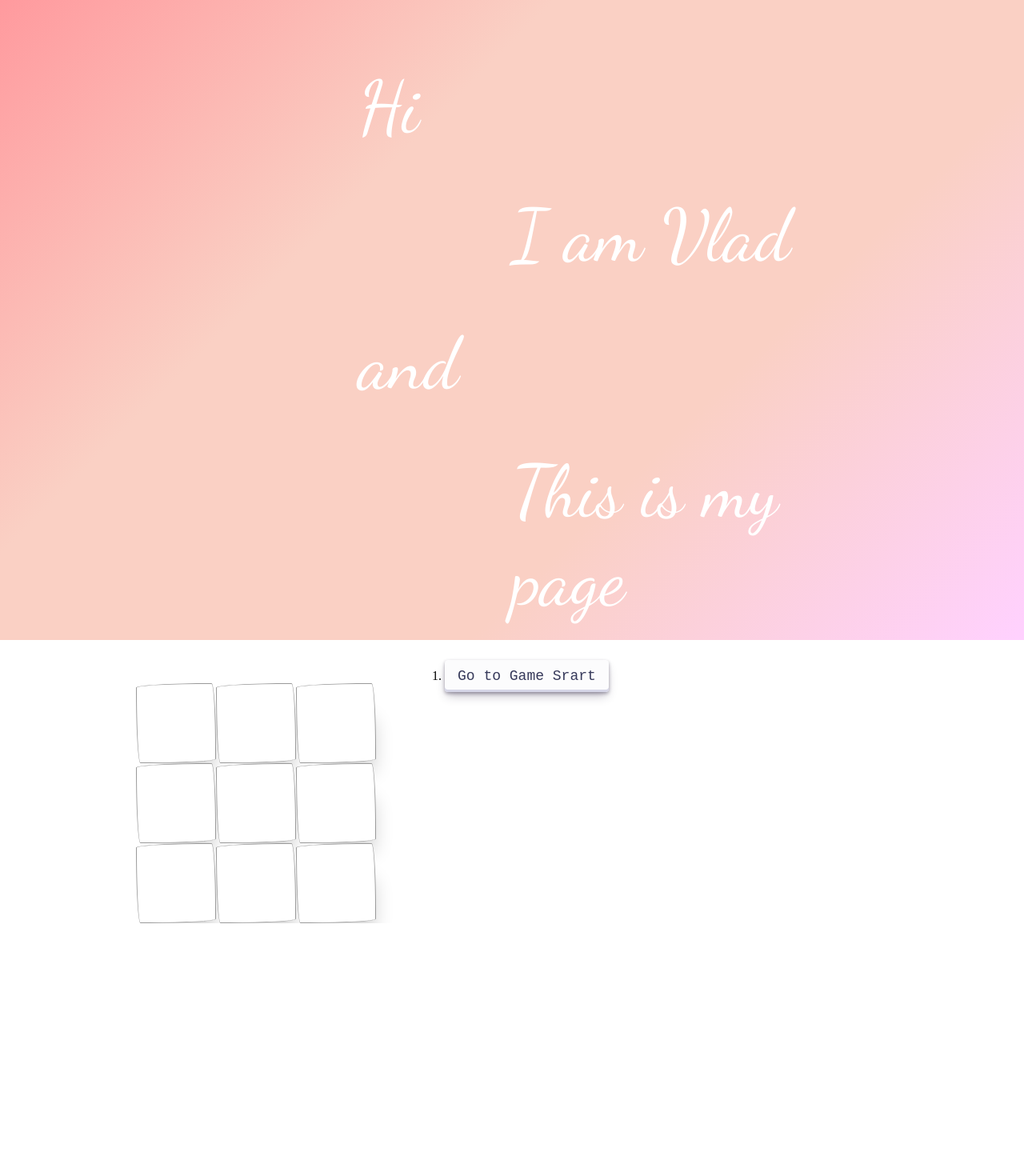
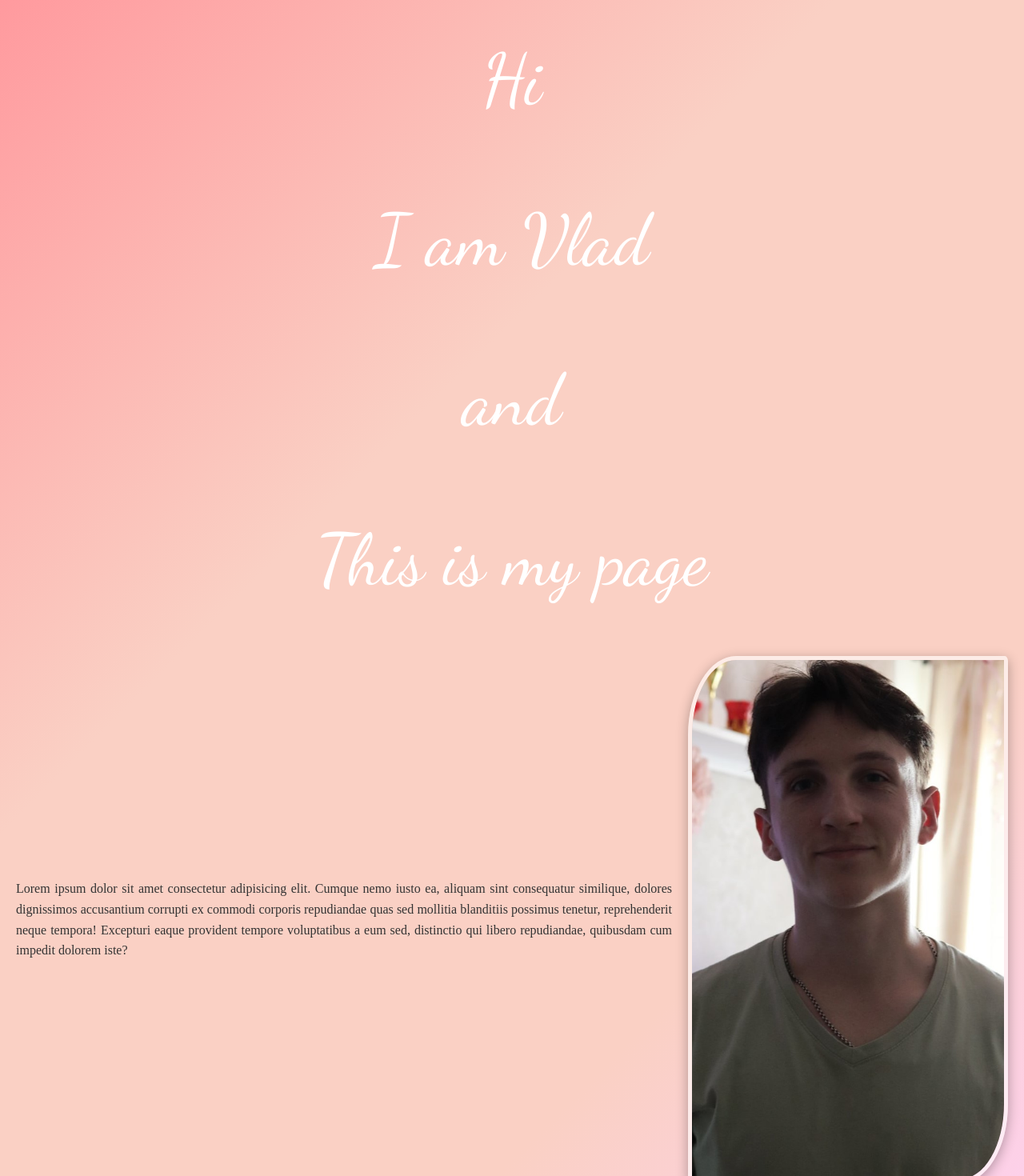
Before and after one commit to VladKovach/react_on_pages, a React (Create React App) app: page / in a window 1280 px wide. Shown: the top 1470 px of the page at 80% size. Before the commit the page ends 1154 px from the top, so only its background shows below. Built offline with nearby package versions, Linux system fonts and the light colour scheme.

Commit message:
add foto

```diff
--- a/public/index.html
+++ b/public/index.html
@@ -9,7 +9,7 @@
     homescreen on Android. See https://developers.google.com/web/fundamentals/engage-and-retain/web-app-manifest/
   -->
   <link rel="manifest" href="%PUBLIC_URL%/manifest.json">
-  <link rel="shortcut icon" href="%PUBLIC_URL%/favicon.ico">
+  <link rel="shortcut icon" href="./favicon.ico">
   <!--
     Notice the use of %PUBLIC_URL% in the tags above.
     It will be replaced with the URL of the `public` folder during the build.
--- a/src/Components/Introduction/introduction.module.scss
+++ b/src/Components/Introduction/introduction.module.scss
@@ -2,44 +2,39 @@
   height: 100vh;
   width: 100%;
   position: relative;
-  background: linear-gradient(135deg, #ff9a9e, #fad0c4, #fad0c4, #ffd1ff);
   overflow: hidden;
   color: #fff;
-
-  text-align: center;
+  display: flex;
+  flex-direction: column;
+  align-items: center;
+  justify-content: space-around;
 }
 
 .text_container {
   opacity: 0;
   animation: fadeInText 1s ease-in-out forwards;
-  font-size: calc(25px + (120 - 25) * ((100vw - 320px) / (1700 - 320)));
-  width: 30%;
-  text-align: left;
-  position: absolute;
+  font-size: 112px;
+  @media (max-width:1758px) {
+    font-size: calc(45px + (112 - 45) * ((100vw - 320px) / (1758 - 320)));
+
+  };
 }
 
+
 .text_1 {
-  top: 10%;
-  left: 35%;
   animation-delay: 0s;
 }
 
 .text_2 {
-  top: 30%;
-  left: 50%;
-  animation-delay: 1s;
+  animation-delay: 0.5s;
 }
 
 .text_3 {
-  top: 50%;
-  left: 35%;
-  animation-delay: 2s;
+  animation-delay: 1.3s;
 }
 
 .text_4 {
-  top: 70%;
-  left: 50%;
-  animation-delay: 3s;
+  animation-delay: 1.8s;
 }
 
 @keyframes fadeInText {
--- a/src/Components/PersonalInfo/PersonalInfo.jsx
+++ b/src/Components/PersonalInfo/PersonalInfo.jsx
@@ -1,13 +1,22 @@
 import React from "react";
 import classes from "./personalInfo.module.scss";
+import myFoto from "../../assets/images/Vladuslav_CV_Foto.jpg";
+
 const PersonalInfo = () => {
-  return <div className={classes.info_wrapper}>
-
-
-
-
-
-  </div>;
+  return (
+    <div className={classes.info_wrapper}>
+      <div className={classes.my_info_container}>
+        <div className={classes.info}>
+          Lorem ipsum dolor sit amet consectetur adipisicing elit. Cumque nemo iusto ea, aliquam
+          sint consequatur similique, dolores dignissimos accusantium corrupti ex commodi corporis
+          repudiandae quas sed mollitia blanditiis possimus tenetur, reprehenderit neque tempora!
+          Excepturi eaque provident tempore voluptatibus a eum sed, distinctio qui libero
+          repudiandae, quibusdam cum impedit dolorem iste?
+        </div>
+        <img src={myFoto} width={400} alt="My Foto" className={classes.my_foto} />
+      </div>
+    </div>
+  );
 };
 
 export default PersonalInfo;
--- a/src/Components/PersonalInfo/personalInfo.module.scss
+++ b/src/Components/PersonalInfo/personalInfo.module.scss
@@ -0,0 +1,44 @@
+.info_wrapper {
+  padding: 20px;
+}
+
+.my_info_container {
+  display: flex;
+  align-items: center;
+  justify-content: center;
+  flex-wrap: wrap; // Allows content to wrap on smaller screens
+}
+
+.info {
+  margin-right: 20px;
+  flex: 1;
+  font-size: 16px;
+  line-height: 1.6;
+  color: #333;
+  text-align: justify;
+}
+
+.my_foto {
+  border-radius: 15% 1%; // Keeps the circular shape
+  border: 5px solid rgba(255, 255, 255, 0.6); // Semi-transparent border
+  box-shadow: 0 4px 15px rgba(0, 0, 0, 0.3); // Soft shadow
+  max-width: 100%; // Ensures the image is responsive
+  height: auto; // Maintains the aspect ratio
+  transition: transform 0.3s ease; // Smooth transition effect
+}
+
+.my_foto:hover {
+  transform: scale(1.05); // Slight zoom on hover
+}
+
+@media (max-width: 768px) {
+  .my_info_container {
+    flex-direction: column; // Stack elements vertically on smaller screens
+    text-align: center; // Center the text for better readability
+  }
+
+  .info {
+    margin-right: 0;
+    margin-bottom: 20px;
+  }
+}
--- a/src/styles.css
+++ b/src/styles.css
@@ -11,6 +11,8 @@ body,html {
   margin: 0;
   width: 100%;
   overflow-x: hidden;
+  background: linear-gradient(135deg, #ff9a9e, #fad0c4, #fad0c4, #ffd1ff);
+  color: #fff;
 
 }
 
@@ -81,7 +83,10 @@ code {
 /* fonts */
 
 /* Additional resets as needed */
-
+.main_page_wrapper{
+  max-width: 2000px;
+  margin: 0 auto;
+}
 /* Beauty Button */
 .button-30 {
   align-items: center;
```
Also changed, not shown: src/App.css (deleted, +0 -38 lines), src/assets/images/Vladuslav_CV_Foto.jpg (added).
